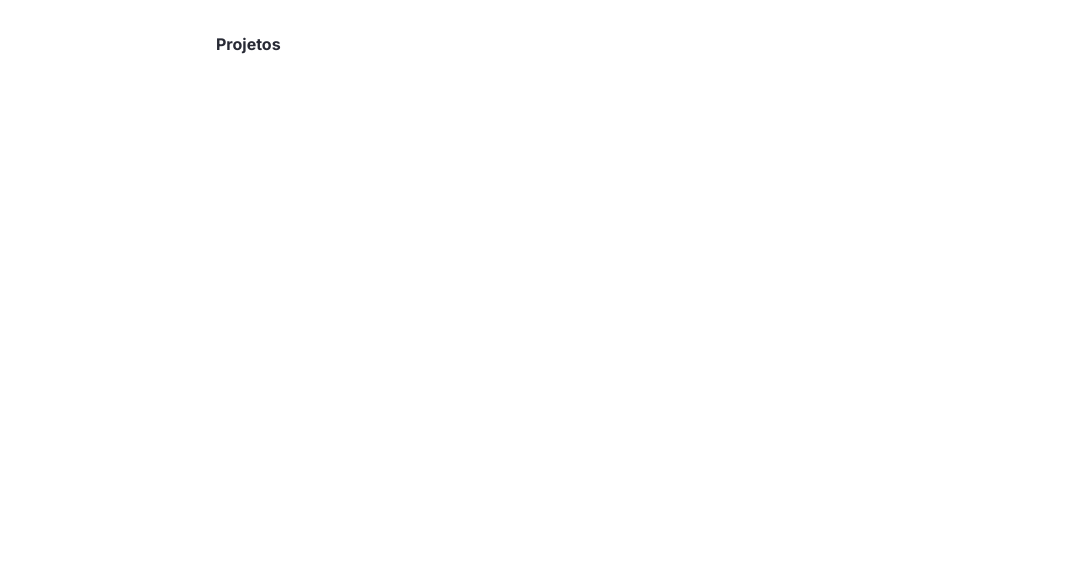
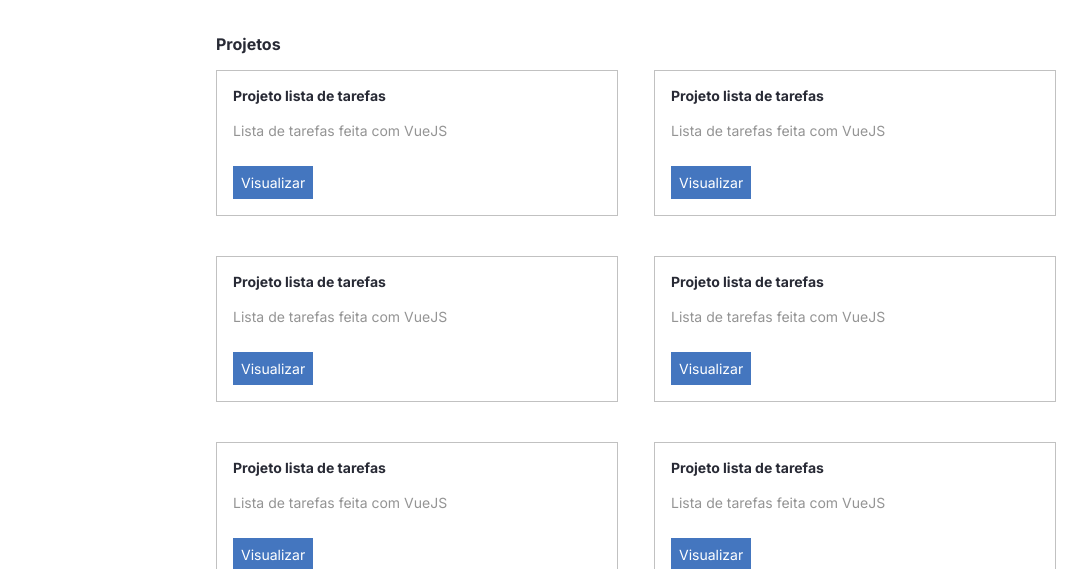
Before and after one commit to leonardodecastro-programmer/portfolio, a React (Create React App) app: page / in a window 1280 px wide. Shown: the part 383-952 px from the top of the page, without its empty margins (96-1183 px from the left). Before the commit the page ends 800 px from the top, so only its background shows below. Built offline with nearby package versions, Linux system fonts and the light colour scheme.

Commit message:
criando a seção de projetos e o componente de projeto

```diff
--- a/src/App.tsx
+++ b/src/App.tsx
@@ -1,4 +1,4 @@
-import Projetos from './containers/Projetos/indx'
+import Projetos from './containers/Projetos'
 import Sidebar from './containers/Sidebar'
 import Sobre from './containers/Sobre'
 import EstiloGlobal from './styles'
--- /dev/null
+++ b/src/components/Projeto/index.tsx
@@ -0,0 +1,16 @@
+import Paragrafo from '../Paragrafo'
+import Titulo from '../Titulo'
+
+import { Card, LinkBotao } from './styles'
+
+const Projeto = () => (
+  <Card>
+    <div>
+      <Titulo>Projeto lista de tarefas</Titulo>
+      <Paragrafo tipo="secundario">Lista de tarefas feita com VueJS</Paragrafo>
+      <LinkBotao>Visualizar</LinkBotao>
+    </div>
+  </Card>
+)
+
+export default Projeto
--- /dev/null
+++ b/src/components/Projeto/styles.tsx
@@ -0,0 +1,16 @@
+import styled from 'styled-components'
+
+export const Card = styled.div`
+  border: 1px solid #c1c1c1;
+  padding: 16px;
+`
+
+export const LinkBotao = styled.a`
+  color: #fff;
+  font-size: 14px;
+  background-color: #4476bf;
+  text-decoration: none;
+  padding: 8px;
+  display: inline-block;
+  margin-top: 24px;
+`
--- /dev/null
+++ b/src/containers/Projetos/index.tsx
@@ -0,0 +1,38 @@
+import Projeto from '../../components/Projeto'
+import Titulo from '../../components/Titulo'
+
+import { Lista } from './styles'
+
+const Projetos = () => (
+  <section>
+    <Titulo fontSize={16}>Projetos</Titulo>
+    <Lista>
+      <li>
+        <Projeto />
+      </li>
+      <li>
+        <Projeto />
+      </li>
+      <li>
+        <Projeto />
+      </li>
+      <li>
+        <Projeto />
+      </li>
+      <li>
+        <Projeto />
+      </li>
+      <li>
+        <Projeto />
+      </li>
+      <li>
+        <Projeto />
+      </li>
+      <li>
+        <Projeto />
+      </li>
+    </Lista>
+  </section>
+)
+
+export default Projetos
--- a/src/containers/Projetos/indx.tsx
+++ /dev/null
@@ -1,9 +0,0 @@
-import Titulo from '../../components/Titulo'
-
-const Projetos = () => (
-  <section>
-    <Titulo fontSize={16}>Projetos</Titulo>
-  </section>
-)
-
-export default Projetos
--- /dev/null
+++ b/src/containers/Projetos/styles.tsx
@@ -0,0 +1,14 @@
+import styled from 'styled-components'
+
+export const Lista = styled.ul`
+  display: grid;
+  grid-template-columns: 1fr 1fr;
+  column-gap: 36px;
+  row-gap: 40px;
+
+  @media (max-width: 768px) {
+    grid-template-columns: 1fr;
+    column-gap: 0px;
+    row-gap: 16px;
+  }
+`
--- a/src/styles.ts
+++ b/src/styles.ts
@@ -5,12 +5,14 @@
     margin: 0;
     padding: 0;
     font-family: 'Inter', sans-serif;
+    list-style: none;
   }
 
   body {
     padding-top: 80px;
+
     @media (max-width: 768px) {
-      padding-top: 16px
+      padding-top: 16px;
     }
   }
 `
```
